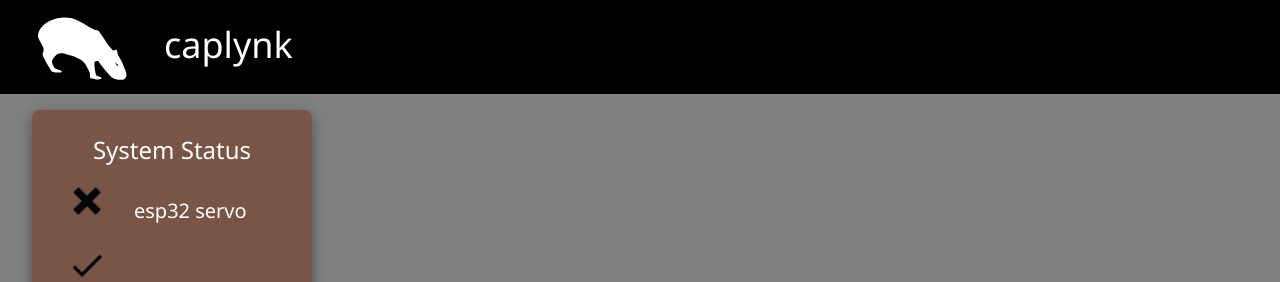
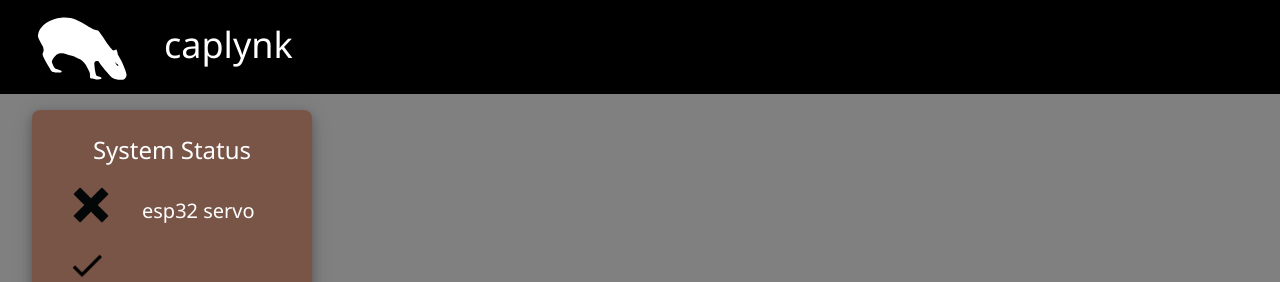
Before and after one commit to isaact23/caplynk, a React (Create React App) app: page / in a window 1280 px wide. Shown: the top 282 px of the page. Built offline with nearby package versions, Linux system fonts and the light colour scheme.

Commit message:
Work on system class

```diff
--- a/src/Grid/SystemStatus/SystemStatux.tsx
+++ b/src/App/Grid/SystemStatus/SystemStatux.tsx
@@ -4,9 +4,7 @@ function SystemStatus() {
     <div className="w3-card-4 w3-margin w3-padding-large w3-round-large w3-brown">
       <h3 className="w3-center">System Status</h3>
       <div className="w3-bar">
-        <div className="w3-bar-item">
-          <img src="icons/x_icon.png" alt="status icon" style={{maxWidth: "30px"}}></img>
-        </div>
+        <img src="icons/x_icon.png" className="w3-bar-item" alt="status icon" style={{maxWidth: "70px"}}></img>
         <div className="w3-bar-item">
           <h4>esp32 servo</h4>
         </div>
--- a/src/index.tsx
+++ b/src/index.tsx
@@ -1,6 +1,6 @@
 import React from 'react';
 import ReactDOM from 'react-dom/client';
-import App from './App';
+import App from './App/App';
 import './index.css';
 
 const root = ReactDOM.createRoot(
```
Also changed, not shown: src/data/system/ISystem.ts (added, +10 -0 lines), src/data/system/System.ts (added, +23 -0 lines), src/App/App.tsx (renamed from src/App.tsx), src/App/Grid/Grid.tsx (renamed from src/Grid/Grid.tsx), src/App/Navigation/Navbar.tsx (renamed from src/Navigation/Navbar.tsx).
